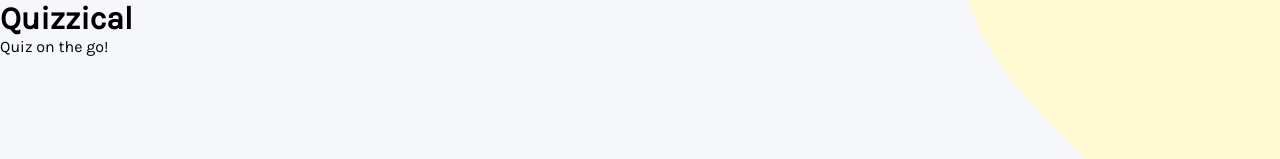
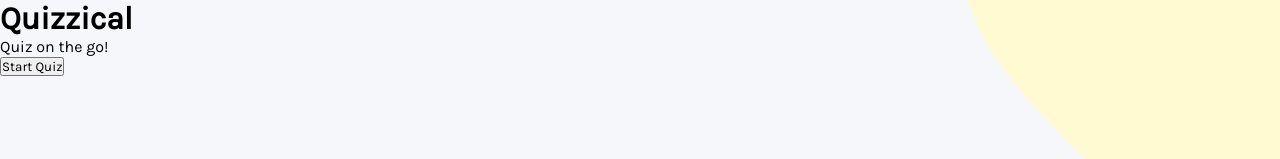
Before and after one commit to tanushsethi/quizzical-app, a React (Create React App) app: page / in a window 1280 px wide. Shown: the top 159 px of the page. Built offline with nearby package versions, Linux system fonts and the light colour scheme.

Commit message:
start button

```diff
--- a/src/components/Overlay.js
+++ b/src/components/Overlay.js
@@ -5,6 +5,7 @@ function Overlay() {
         <div className="overlay">
             <h1>Quizzical</h1>
             <p>Quiz on the go!</p>
+            <button>Start Quiz</button>
         </div>
     )
 }
```
